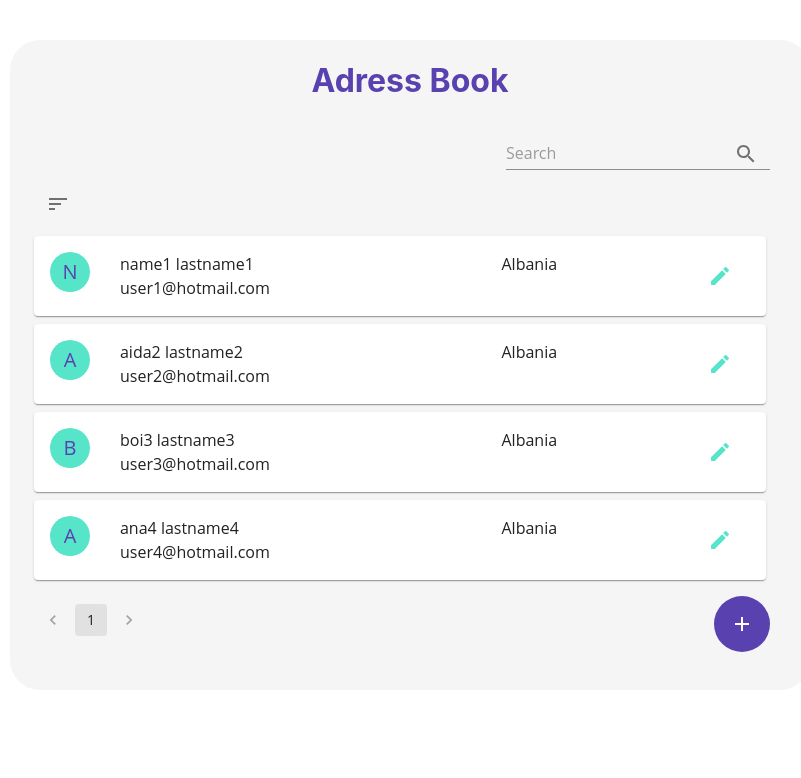
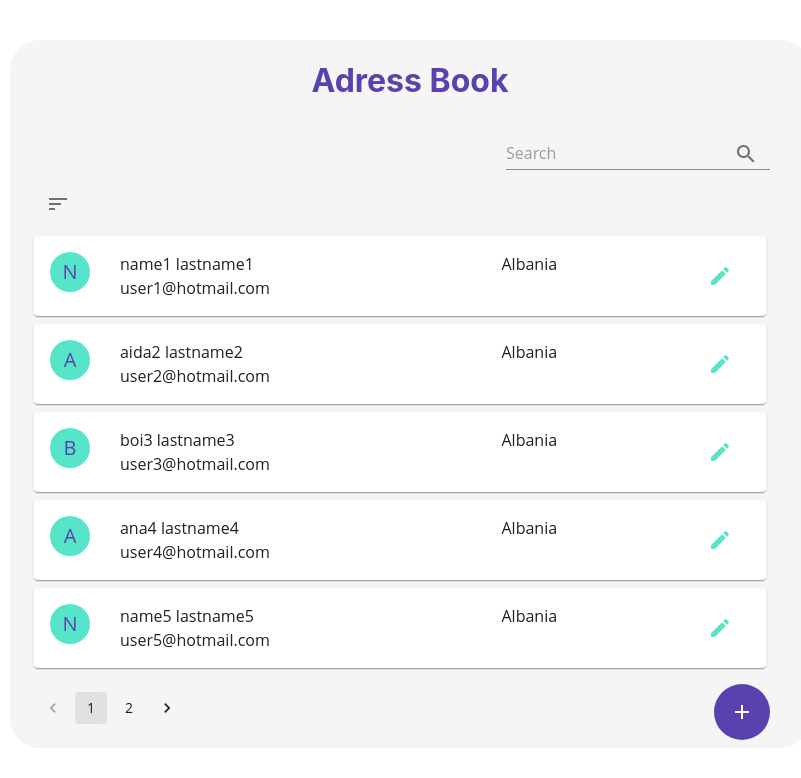
Before and after one commit to aida94/Address_Book, a React (Create React App) app: page / in a window 1280 px wide. Shown: the top 778 px of the page, without its empty margins (230-1031 px from the left). Built offline with nearby package versions, Linux system fonts and the light colour scheme.

Commit message:
add some changes

```diff
--- a/package.json
+++ b/package.json
@@ -14,7 +14,6 @@
     "@types/react": "^17.0.0",
     "@types/react-dom": "^17.0.0",
     "formik": "^2.2.6",
-    "lodash": "^4.17.21",
     "react": "^17.0.2",
     "react-dom": "^17.0.2",
     "react-scripts": "4.0.3",
@@ -48,7 +47,6 @@
     ]
   },
   "devDependencies": {
-    "@types/lodash": "^4.14.168",
     "@types/react-select-country-list": "^2.2.0"
   }
 }
--- a/src/App.tsx
+++ b/src/App.tsx
@@ -1,6 +1,8 @@
-import React from "react";
+import React, { useEffect } from "react";
 
 import "App.css";
+import { contactList } from "data/contactList";
+import { Constant } from "model/constant";
 import { useContact } from "controller/useContact";
 import Home from "pages/Home/Home";
 
@@ -9,21 +11,24 @@ export const ContactContext = React.createContext("" as any);
 const App: React.FC = () => {
   const {
     contacts,
-    sort,
-    setSort,
     searchTerm,
     setSearchTerm,
     onSave,
     onDelete,
   } = useContact();
 
+  useEffect(() => {
+    localStorage.setItem(
+      Constant.CONTACTS_STORAGE,
+      JSON.stringify(contactList)
+    );
+  }, []);
+
   return (
     <div className="App">
       <ContactContext.Provider
         value={{
           contacts,
-          sort,
-          setSort,
           searchTerm,
           setSearchTerm,
           onSave,
--- a/src/components/Contact/Contact.tsx
+++ b/src/components/Contact/Contact.tsx
@@ -5,7 +5,6 @@ import Avatar from "@material-ui/core/Avatar";
 import Typography from "@material-ui/core/Typography";
 import IconButton from "@material-ui/core/IconButton";
 import Edit from "@material-ui/icons/Edit";
-import _camelCase from "lodash/camelCase";
 
 import { ContactInterface } from "model/contact";
 import ContactModal from "components/Modal/Modal";
@@ -29,7 +28,7 @@ const Contact: React.FC<OwnProps> = ({ contact }) => {
         </Grid>
         <Grid item xs={12}>
           <Typography>
-            {_camelCase(contact.name)} {_camelCase(contact.lastname)}
+            {contact.name} {contact.lastname}
           </Typography>
           <Typography>{contact.email}</Typography>
         </Grid>
--- a/src/components/Contacts/Contacts.tsx
+++ b/src/components/Contacts/Contacts.tsx
@@ -1,4 +1,4 @@
-import React, { useState, useContext } from "react";
+import React, { useState, useEffect, useContext } from "react";
 import { withStyles } from "@material-ui/core/styles";
 import IconButton from "@material-ui/core/IconButton";
 import Sort from "@material-ui/icons/Sort";
@@ -12,10 +12,7 @@ import ContactModal from "components/Modal/Modal";
 import { useStyles } from "components/Contacts/style";
 import { Typography } from "@material-ui/core";
 import { ContactInterface } from "model/contact";
-
-enum Constant {
-  PAGE_SIZE = 5,
-}
+import { Constant } from "model/constant";
 
 function paginate(contacts: any, page_size: number, page_number: number) {
   return contacts.slice((page_number - 1) * page_size, page_number * page_size);
@@ -31,19 +28,36 @@ const LightTooltip = withStyles((theme) => ({
 
 const ContactList: React.FC = () => {
   const classes = useStyles();
+  const context = useContext(ContactContext);
+  const { contacts } = context;
   const [open, setOpen] = useState<boolean>(false);
-  const context = useContext(ContactContext);
-  const { contacts, sort, setSort } = context;
+  const [sort, setSort] = useState<boolean>(true);
   const [page, setPage] = useState<number>(1);
+  const [sortedContacts, setSortedContacts] = useState(contacts);
   const count = Math.ceil(contacts.length / Constant.PAGE_SIZE);
-  const paginatedContacts = paginate(contacts, Constant.PAGE_SIZE, page);
+
+  useEffect(() => {
+    const sortASC = contacts.sort((a: any, b: any) =>
+      a.name.localeCompare(b.name)
+    );
+
+    if (!sort) {
+      const sortDESC = contacts.sort((a: any, b: any) =>
+        b.name.localeCompare(a.name)
+      );
+      setSortedContacts(sortDESC);
+      return;
+    }
+
+    setSortedContacts(sortASC);
+  }, [contacts, sort]);
+
+  const paginatedContacts = paginate(sortedContacts, Constant.PAGE_SIZE, page);
 
   return (
     <div className={classes.container}>
       {!contacts.length && (
-        <Typography>
-          <h2 className={classes.noData}>No data</h2>
-        </Typography>
+        <Typography className={classes.noData}>No data</Typography>
       )}
 
       {contacts.length > 0 && (
--- a/src/components/Contacts/style.tsx
+++ b/src/components/Contacts/style.tsx
@@ -8,6 +8,8 @@ export const useStyles = makeStyles((theme) => ({
   },
   noData: {
     textAlign: "center",
+    fontSize: 26,
+    fontWeight: 700,
     marginTop: theme.spacing(5),
     color: theme.palette.grey[500],
   },
--- a/src/components/Form/Form.tsx
+++ b/src/components/Form/Form.tsx
@@ -31,7 +31,6 @@ const ContactForm: React.FC<OwnProps> = ({ formik }) => {
               type="text"
               label="Name"
               margin="dense"
-              required
             />
             <FormHelperText className={classes.inputError}>
               {formik.touched.name && formik.errors.name}
@@ -51,7 +50,6 @@ const ContactForm: React.FC<OwnProps> = ({ formik }) => {
               type="text"
               label="Lastname"
               margin="dense"
-              required
             />
             <FormHelperText className={classes.inputError}>
               {formik.touched.lastname && formik.errors.lastname}
@@ -71,7 +69,6 @@ const ContactForm: React.FC<OwnProps> = ({ formik }) => {
               type="email"
               label="Email"
               margin="dense"
-              required
             />
             <FormHelperText className={classes.inputError}>
               {formik.touched.email && formik.errors.email}
@@ -90,7 +87,6 @@ const ContactForm: React.FC<OwnProps> = ({ formik }) => {
               value={formik.values.country}
               onChange={formik.handleChange}
               margin="dense"
-              required
               MenuProps={{
                 getContentAnchorEl: null,
                 anchorOrigin: {
--- a/src/components/Modal/Modal.tsx
+++ b/src/components/Modal/Modal.tsx
@@ -5,15 +5,14 @@ import DialogActions from "@material-ui/core/DialogActions";
 import DialogContent from "@material-ui/core/DialogContent";
 import DialogTitle from "@material-ui/core/DialogTitle";
 import Typography from "@material-ui/core/Typography";
-import _uniqueId from "lodash/uniqueId";
 import countryList from "react-select-country-list";
 import { useFormik } from "formik";
 import * as yup from "yup";
 
 import { ContactContext } from "App";
-import { contactList } from "data/contactList";
 import ContactForm from "components/Form/Form";
 import { useStyles } from "components/Modal/style";
+import { ContactInterface } from "model/contact";
 
 const validationSchema = yup.object({
   name: yup
@@ -47,9 +46,11 @@ const ContactModal: React.FC<OwnProps> = ({
   setOpen,
 }) => {
   const classes = useStyles();
-  const editContact = contactList.find((contact) => contact.id === contactId);
   const context = useContext(ContactContext);
-  const { onSave, onDelete } = context;
+  const { contacts, onSave, onDelete } = context;
+  const editContact = contacts.find(
+    (contact: ContactInterface) => contact.id === contactId
+  );
 
   const formik = useFormik({
     initialValues: editContact
@@ -62,7 +63,7 @@ const ContactModal: React.FC<OwnProps> = ({
           countryLabel: editContact.countryLabel,
         }
       : {
-          id: _uniqueId(),
+          id: 0,
           name: "",
           lastname: "",
           email: "",
@@ -76,6 +77,7 @@ const ContactModal: React.FC<OwnProps> = ({
 
       onSave(values);
       setOpen(false);
+      formik.resetForm();
     },
   });
 
--- a/src/controller/useContact.ts
+++ b/src/controller/useContact.ts
@@ -1,69 +1,49 @@
 import { useState, useEffect } from "react";
+
 import { contactList } from "data/contactList";
 import { ContactInterface } from "model/contact";
 import useDebounce from "controller/useDebounce";
+import { Constant } from "model/constant";
 
-// enum Constant {
-//   CONTACTS_STORAGE = "contactsStorage",
-// }
-
-function filterByValue(array: any, string: string) {
+function filterByValue(array: any, value: string) {
+  console.log(array, value);
   return array.filter((o: any) =>
-    Object.keys(o).some((k) =>
-      o[k].toLowerCase().includes(string.toLowerCase())
-    )
+    Object.keys(o).some((k) => o[k].toLowerCase().includes(value.toLowerCase()))
   );
 }
 
 export const useContact = () => {
-  // const contactsStorage = localStorage.getItem(Constant.CONTACTS_STORAGE);
+  const contactsStorage = localStorage.getItem(Constant.CONTACTS_STORAGE);
   const [contacts, setContacts] = useState<ContactInterface[]>(contactList);
-  const [sort, setSort] = useState<boolean>(true);
-
   const [searchTerm, setSearchTerm] = useState<string>("");
   const debouncedSearchTerm = useDebounce(searchTerm, 500);
 
   useEffect(() => {
     if (debouncedSearchTerm) {
-      const filterContacts = filterByValue(contactList, debouncedSearchTerm);
+      const filterContacts = filterByValue(contacts, debouncedSearchTerm);
 
       setContacts(filterContacts);
       return;
     }
 
     setContacts(contactList);
-  }, [debouncedSearchTerm]);
-
-  // useEffect(() => {
-  //   if (contactsStorage) {
-  //     setContacts(JSON.parse(contactsStorage));
-  //   }
-  // }, [contactsStorage]);
-
-  // useEffect(() => {
-  //   localStorage.setItem(Constant.CONTACTS_STORAGE, JSON.stringify(contacts));
-  // }, [contacts]);
+  }, [contacts, debouncedSearchTerm]);
 
   useEffect(() => {
-    const sortASC = contacts.sort((a, b) => a.name.localeCompare(b.name));
-
-    if (!sort) {
-      const sortDESC = contacts.sort((a, b) => b.name.localeCompare(a.name));
-      setContacts(sortDESC);
-      return;
+    if (contactsStorage) {
+      setContacts(JSON.parse(contactsStorage));
     }
-
-    setContacts(sortASC);
-  }, [contacts, sort]);
+  }, [contactsStorage]);
 
   const onSave = (values: ContactInterface) => {
-    let oldContact = contacts;
+    let newContacts = contacts;
     const existContact = contacts.find((contact) => contact.id === values.id);
 
     if (!existContact) {
-      oldContact.push(values);
+      values.id = Date.now().toString();
+      newContacts.push(values);
     } else {
-      oldContact = contacts.map((contact) => {
+      newContacts = contacts.map((contact) => {
         if (contact.id === existContact.id) {
           return values;
         }
@@ -71,19 +51,26 @@ export const useContact = () => {
       });
     }
 
-    setContacts(oldContact);
+    localStorage.setItem(
+      Constant.CONTACTS_STORAGE,
+      JSON.stringify(newContacts)
+    );
+    setContacts(newContacts);
   };
 
   const onDelete = (id: string) => {
+    console.log(id);
     const newContacts = contacts.filter((contact) => contact.id !== id);
 
+    localStorage.setItem(
+      Constant.CONTACTS_STORAGE,
+      JSON.stringify(newContacts)
+    );
     setContacts(newContacts);
   };
 
   return {
     contacts,
-    sort,
-    setSort,
     searchTerm,
     setSearchTerm,
     onSave,
--- a/src/data/contactList.ts
+++ b/src/data/contactList.ts
@@ -1,9 +1,8 @@
 import { ContactInterface } from "model/contact";
-import _uniqueId from "lodash/uniqueId";
 
 export const contactList: ContactInterface[] = [
   {
-    id: _uniqueId(),
+    id: "1616851852429",
     name: "name1",
     lastname: "lastname1",
     email: "user1@hotmail.com",
@@ -11,7 +10,7 @@ export const contactList: ContactInterface[] = [
     countryLabel: "Albania",
   },
   {
-    id: _uniqueId(),
+    id: "1616852852429",
     name: "aida2",
     lastname: "lastname2",
     email: "user2@hotmail.com",
@@ -19,7 +18,7 @@ export const contactList: ContactInterface[] = [
     countryLabel: "Albania",
   },
   {
-    id: _uniqueId(),
+    id: "1616853852429",
     name: "boi3",
     lastname: "lastname3",
     email: "user3@hotmail.com",
@@ -27,27 +26,27 @@ export const contactList: ContactInterface[] = [
     countryLabel: "Albania",
   },
   {
-    id: _uniqueId(),
+    id: "1616158852429",
     name: "ana4",
     lastname: "lastname4",
     email: "user4@hotmail.com",
     country: "AL",
     countryLabel: "Albania",
   },
-  // {
-  //   id: _uniqueId(),
-  //   name: "name5",
-  //   lastname: "lastname5",
-  //   email: "user5@hotmail.com",
-  //   country: "AL",
-  //   countryLabel: "Albania",
-  // },
-  // {
-  //   id: _uniqueId(),
-  //   name: "boi3",
-  //   lastname: "lastname6",
-  //   email: "user5@hotmail.com",
-  //   country: "AL",
-  //   countryLabel: "Albania",
-  // },
+  {
+    id: "1516818852429",
+    name: "name5",
+    lastname: "lastname5",
+    email: "user5@hotmail.com",
+    country: "AL",
+    countryLabel: "Albania",
+  },
+  {
+    id: "1616153852429",
+    name: "boi3",
+    lastname: "lastname6",
+    email: "user5@hotmail.com",
+    country: "AL",
+    countryLabel: "Albania",
+  },
 ];
--- /dev/null
+++ b/src/model/constant.ts
@@ -0,0 +1,4 @@
+export enum Constant {
+  CONTACTS_STORAGE = "contactsStorage",
+  PAGE_SIZE = 5,
+}
```
